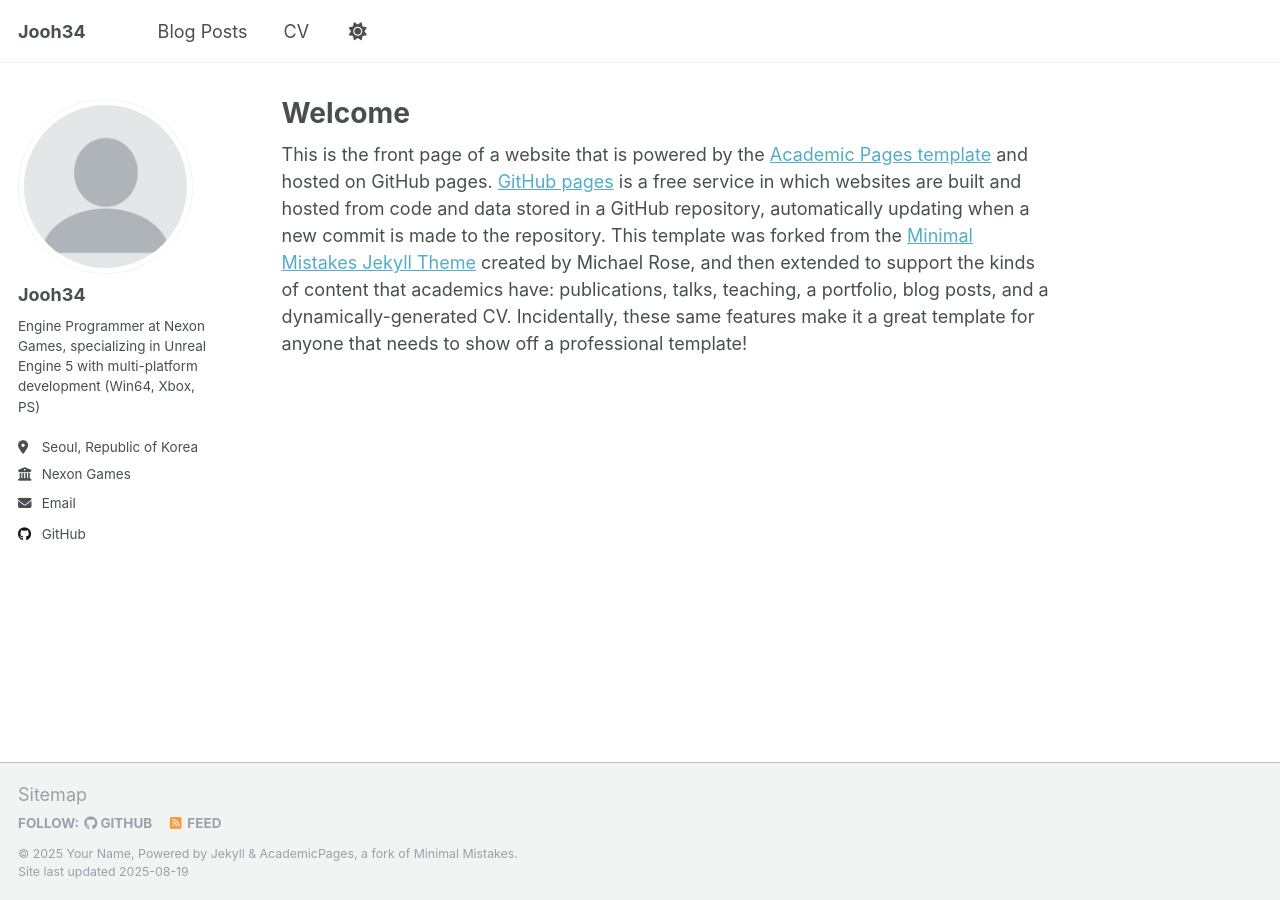
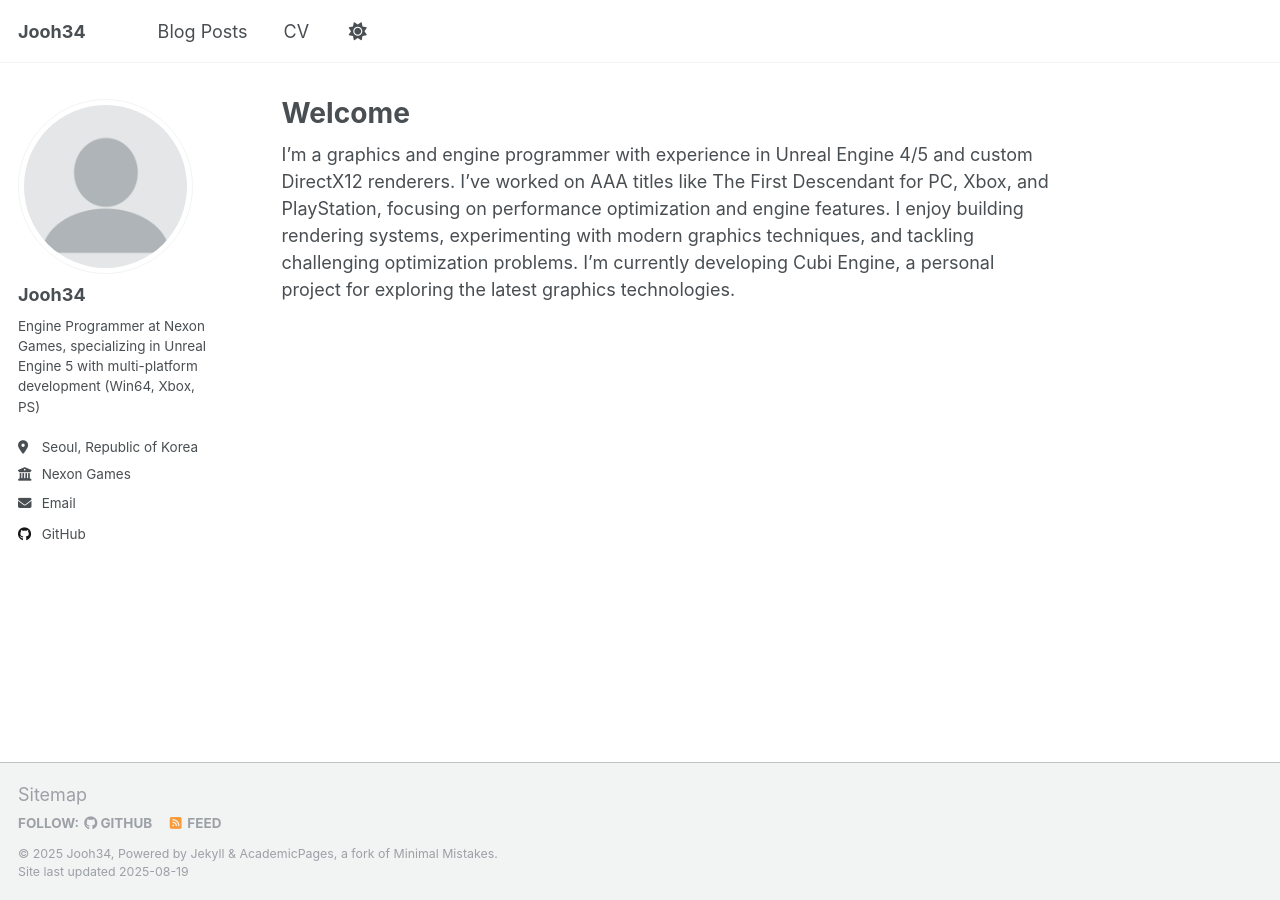
Before and after one commit to Jooh34/jooh34.github.io, a Jekyll site: the page built from _pages/about.md, in a window 1280 px wide. Built offline with Jekyll 4.4.1, drawn with Linux system fonts in a browser that asks for light colours; a script that is not in the unit is left out.

Commit message:
fix: fix missing " on url, add description in about page

```diff
--- a/_config.yml
+++ b/_config.yml
@@ -11,9 +11,9 @@
 site_theme               : "default"
 title                    : "Jooh34"
 title_separator          : "-"
-name                     : &name "Your Name"
-description              : &description "personal description"
-url                      : https://jooh34.github.io # the base hostname & protocol for your site e.g. "https://[your GitHub username].github.io" or if you already have some other page hosted on Github then use "https://[your GitHub username].github.io/[Your Repo Name]"
+name                     : &name "Jooh34"
+description              : &description "Engine Programmer at Nexon Games, specializing in Unreal Engine 5 with multi-platform development (Win64, Xbox, PS"
+url                      : "https://jooh34.github.io" # the base hostname & protocol for your site e.g. "https://[your GitHub username].github.io" or if you already have some other page hosted on Github then use "https://[your GitHub username].github.io/[Your Repo Name]"
 baseurl                  : "" # the subpath of your site, e.g. "/blog"
 repository               : "Jooh34/jooh34.github.io"
 
--- a/_pages/about.md
+++ b/_pages/about.md
@@ -7,4 +7,7 @@
   - /about.html
 ---
 
-This is the front page of a website that is powered by the [Academic Pages template](https://github.com/academicpages/academicpages.github.io) and hosted on GitHub pages. [GitHub pages](https://pages.github.com) is a free service in which websites are built and hosted from code and data stored in a GitHub repository, automatically updating when a new commit is made to the repository. This template was forked from the [Minimal Mistakes Jekyll Theme](https://mmistakes.github.io/minimal-mistakes/) created by Michael Rose, and then extended to support the kinds of content that academics have: publications, talks, teaching, a portfolio, blog posts, and a dynamically-generated CV. Incidentally, these same features make it a great template for anyone that needs to show off a professional template!
+I’m a graphics and engine programmer with experience in Unreal Engine 4/5 and custom DirectX12 renderers.
+I’ve worked on AAA titles like The First Descendant for PC, Xbox, and PlayStation, focusing on performance optimization and engine features.
+I enjoy building rendering systems, experimenting with modern graphics techniques, and tackling challenging optimization problems.
+I’m currently developing Cubi Engine, a personal project for exploring the latest graphics technologies.
```
